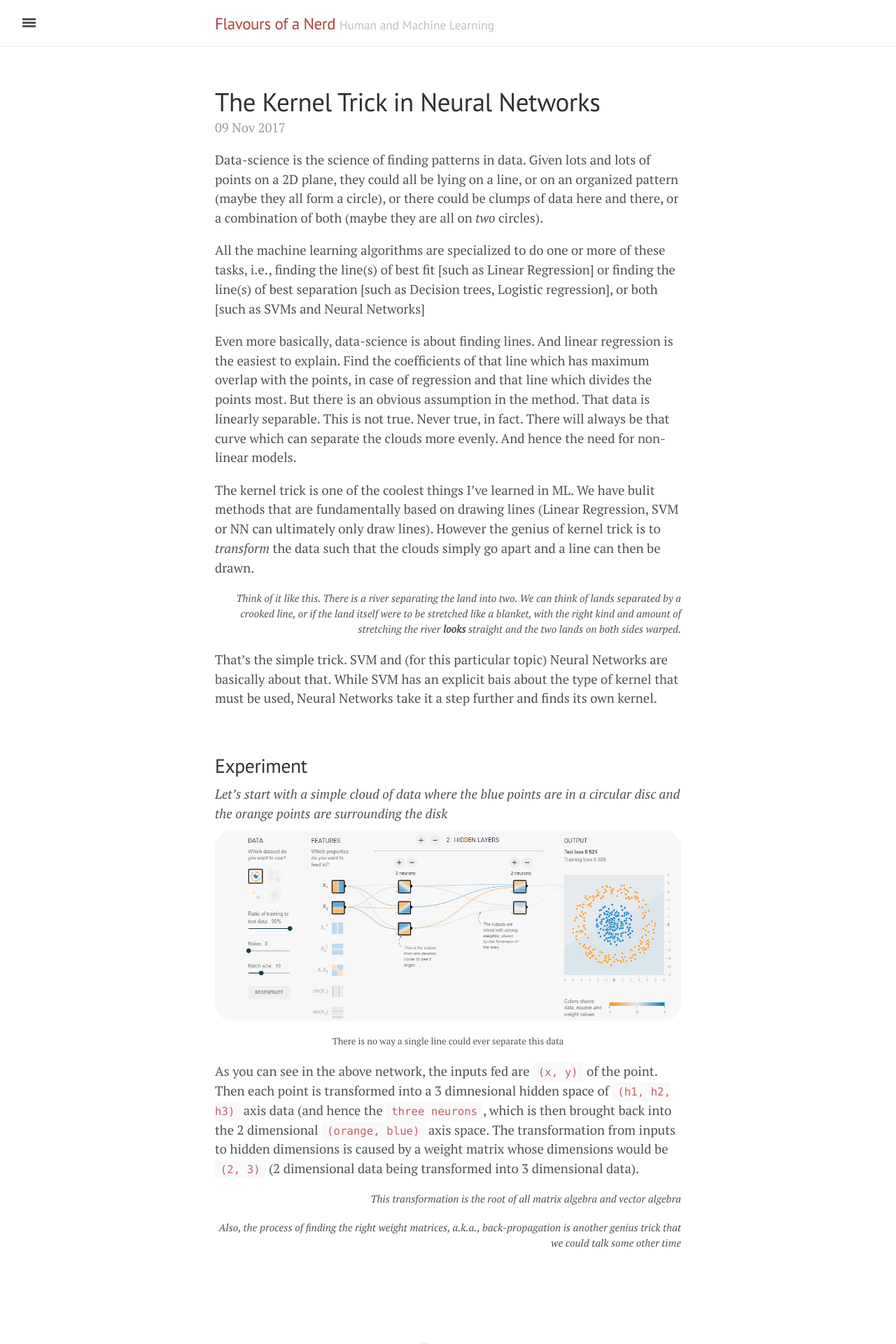
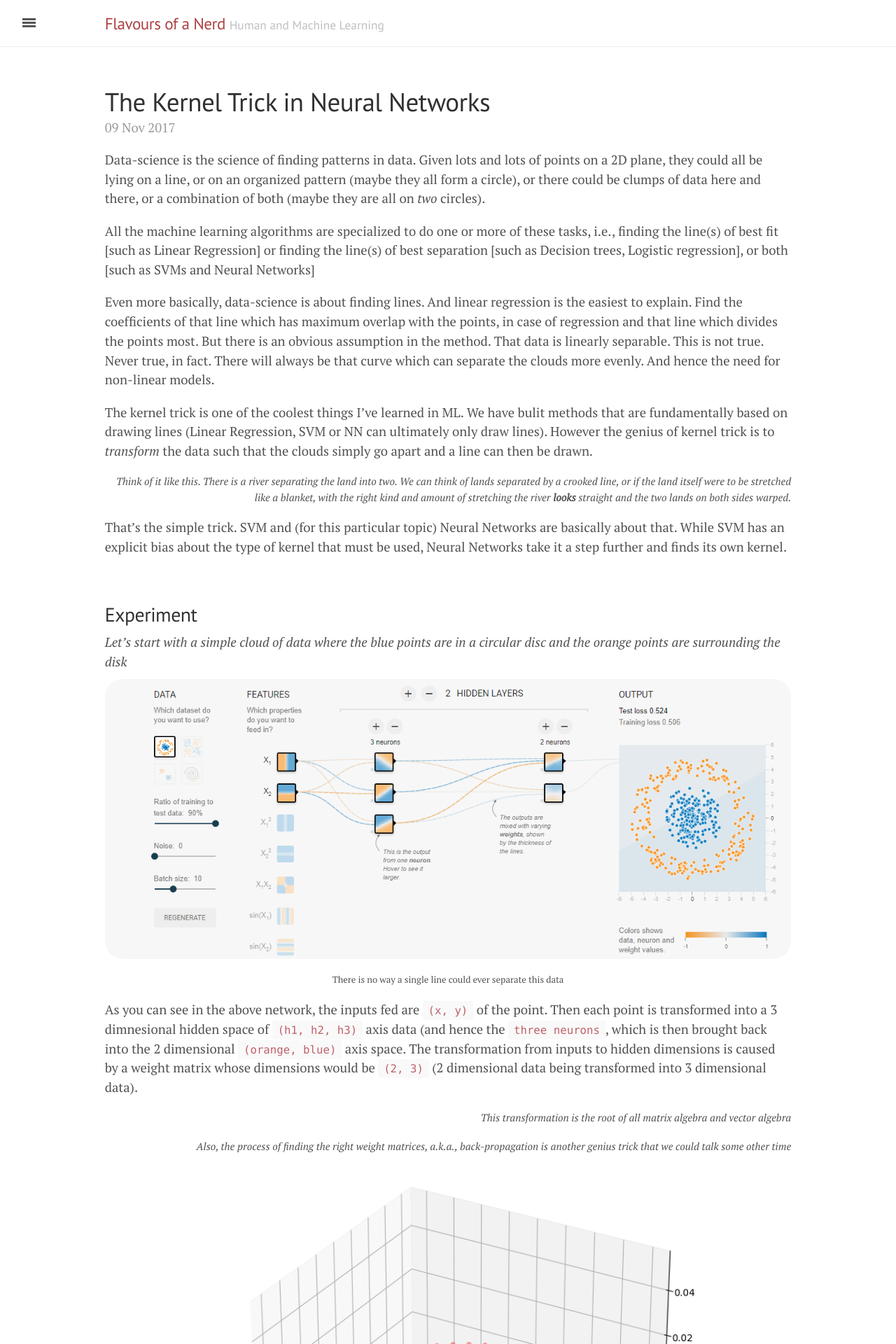
Before and after one commit to sizhky/sizhky.github.io, a Jekyll site: the page built from _posts/2017-11-09-neural-network-transformations.markdown, in a window 1280 px wide. Shown: the top 1920 px of the page at 70% size. Built offline with Jekyll 4.4.1, drawn with Linux system fonts in a browser that asks for light colours; comment, search, counter and statistics services are not loaded; some of the changed text lies outside the part shown.

Commit message:
css improvements

```diff
--- a/_posts/2017-11-09-neural-network-transformations.markdown
+++ b/_posts/2017-11-09-neural-network-transformations.markdown
@@ -15,7 +15,7 @@ The kernel trick is one of the coolest things I've learned in ML. We have bulit
 
 <p class="side-note">Think of it like this. There is a river separating the land into two. We can think of lands separated by a crooked line, or if the land itself were to be stretched like a blanket, with the right kind and amount of stretching the river <b>looks</b> straight and the two lands on both sides warped. </p>
 
-That's the simple trick. SVM and (for this particular topic) Neural Networks are basically about that. While SVM has an explicit bais about the type of kernel that must be used, Neural Networks take it a step further and finds its own kernel.
+That's the simple trick. SVM and (for this particular topic) Neural Networks are basically about that. While SVM has an explicit bias about the type of kernel that must be used, Neural Networks take it a step further and finds its own kernel.
 
 <!--more-->
 <br/>
--- a/public/css/lanyon.css
+++ b/public/css/lanyon.css
@@ -82,7 +82,7 @@ h1, h2, h3, h4, h5, h6 {
 }
 @media (min-width: 56em) {
   .container {
-    max-width: 38rem;
+    max-width: 55rem;
   }
 }
 
```
Also changed, not shown: other parts of _posts/2017-11-09-neural-network-transformations.markdown (+1 -1 lines), assets/kerneltrick/1.png, assets/kerneltrick/2.1.png, assets/kerneltrick/2.png, assets/kerneltrick/3.1.png, assets/kerneltrick/3.png, assets/kerneltrick/4.png, 2 other files.
